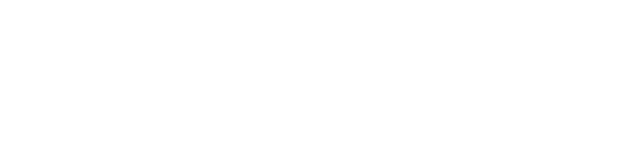
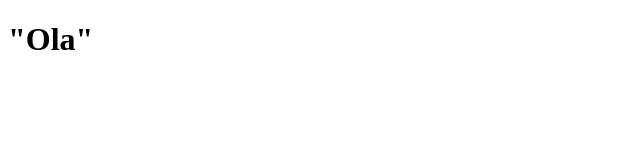
Before and after one commit to Hugo0602/ecommerce_front, a plain HTML site: page Index.Html in a window 1280 px wide. Shown: the whole page, without its empty margins (0-640 px from the left). Drawn offline with Linux system fonts and the light colour scheme.

Commit message:
Adicionei um titulo

```diff
--- a/Index.Html
+++ b/Index.Html
@@ -6,6 +6,6 @@
     <title>Document</title>
 </head>
 <body>
-
+    <H1>"Ola"</H1>
 </body>
 </html>
```
